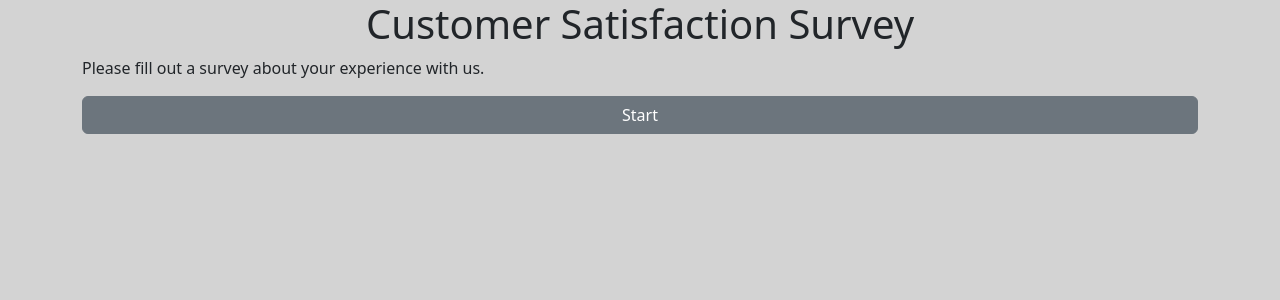
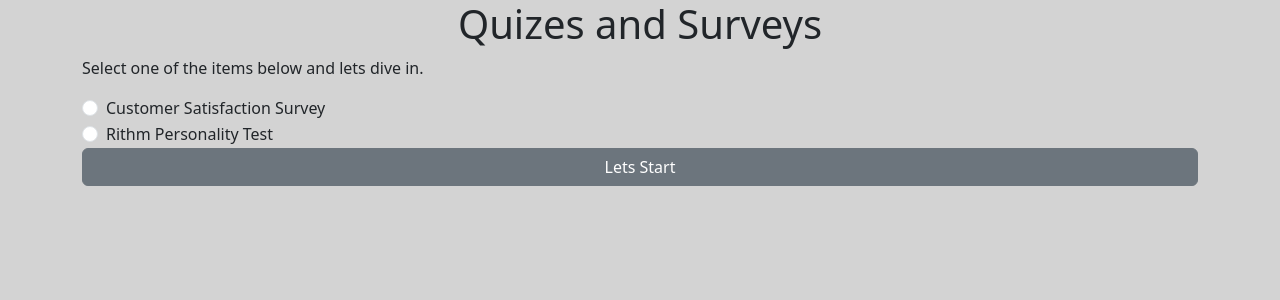
Before and after one commit to Fogaroli/Springboard_SoftwareEngineering, a Flask app: page / in a window 1280 px wide. Shown: the top 300 px of the page. Run offline with Flask 3, Linux system fonts and the light colour scheme; some libraries are stand-ins or nearby versions.

Commit message:
My take on the updtes of the survey/quiz exercise. Further Studies 6 was not completed.

```diff
--- a/Unit19-Flask_Fundamentals/19.3_FlaskTools/app.py
+++ b/Unit19-Flask_Fundamentals/19.3_FlaskTools/app.py
@@ -1,52 +1,122 @@
-from flask import Flask, request, render_template, redirect, flash, jsonify
+from flask import Flask, request, render_template, redirect, flash, session, url_for
 from flask_debugtoolbar import DebugToolbarExtension
 import surveys
 
 app = Flask(__name__)
 app.config["SECRET_KEY"] = "MySecretCode"
 debug = DebugToolbarExtension(app)
-
-responses = []
+app.config["DEBUG_TB_INTERCEPT_REDIRECTS"] = False
 
 
 @app.route("/")
 def homepage():
-    survey_title = surveys.satisfaction_survey.title
-    survey_instructions = surveys.satisfaction_survey.instructions
+    """
+    Function for the landing page.
+    The homepage should allow the user to select one of the available survey/quiz
+    Once the survey is selected the user can submit the selection to access the survey details.
+    """
+    survey_dic = {key: surveys.surveys[key].title for key in surveys.surveys.keys()}
+    return render_template("root.html", surveys=survey_dic)
+
+
+@app.route("/survey")
+def present_survey():
+    """
+    Function to load the survey details. This page uses the input of the selected survey form the homepage.
+    Once the user go through the instructions they can stat the quiz, which sends a POST request to the /start page.
+    """
+    survey_code = request.args["survey"]
+    survey_title = surveys.surveys[survey_code].title
+    survey_instructions = surveys.surveys[survey_code].instructions
     return render_template(
-        "root.html", title=survey_title, instructions=survey_instructions
+        "survey_start.html",
+        survey_code=survey_code,
+        title=survey_title,
+        instructions=survey_instructions,
     )
 
 
-@app.route("/questions/<int:question_number>")
-def question_page(question_number):
-    if question_number >= len(surveys.satisfaction_survey.questions):
-        return redirect("/final")
-    survey_title = surveys.satisfaction_survey.title
-    question_text = surveys.satisfaction_survey.questions[question_number].question
-    question_choices = surveys.satisfaction_survey.questions[question_number].choices
-    allow_text = surveys.satisfaction_survey.questions[question_number].allow_text
+@app.route("/start", methods=["POST"])
+def start_survey():
+    """
+    This function receives the POST request to start the survey and sets the required information in Flask Session.
+    This function checks if the survey was already started previously, to either continue from where it stopped,
+     or create the blank template to store the answers for the questions.
+    This fucntion calls the first question of the survey.
+    """
+    survey_code = request.form["survey_code"]
+    if survey_code not in session.keys():
+        session[survey_code] = True
+        session[f"resp_{survey_code}"] = {}
+        session.permanent = True
+    return redirect(f"/questions/{survey_code}/0")
+
+
+@app.route("/questions/<survey_code>/<int:question_number>")
+def question_page(survey_code, question_number):
+    """
+    This function should load the questions from the survey selected by the user.
+    The function checks the number of answers already stored in the session, and move to the correct question,
+    regardless of what the user selected as question number (From the previous functions, question 1 is always triggered first)
+    If answers to all questions are already provided this function redirects the suer to the results age.
+    NOTE - attempting to access a question that is not in the correct sequence will generate a notification to the user
+    that the incorrect question was selected, while the page is reloaded at the correct sequential question.
+
+    Once the user selects an answer and submit, a POST request is sent to the /answer route.
+    """
+    responses = session[f"resp_{survey_code}"]
+    if len(responses) >= len(surveys.surveys[survey_code].questions):
+        return redirect(f"/results/{survey_code}")
     if len(responses) == question_number:
+        survey_title = surveys.surveys[survey_code].title
+        question_text = surveys.surveys[survey_code].questions[question_number].question
+        question_choices = (
+            surveys.surveys[survey_code].questions[question_number].choices
+        )
+        allow_text = surveys.surveys[survey_code].questions[question_number].allow_text
         return render_template(
             "question.html",
+            question=question_number,
+            survey_code=survey_code,
             title=survey_title,
-            question=question_number,
             text=question_text,
             choices=question_choices,
             allow_text=allow_text,
         )
     else:
         flash("You tried to access an incorrect question, you have been redirected")
-        return redirect(f"/questions/{len(responses)}")
-
-
-@app.route("/final")
-def final_page():
-    return render_template("final.html")
+        return redirect(f"/questions/{survey_code}/{len(responses)}")
 
 
 @app.route("/answer", methods=["POST"])
 def answer():
-    responses.append(request.form["answer"])
+    """
+    This function process the answers for each question sent as a post request.
+    Question answers are stores in the Flask session (cookies)
+    The user is redirected to the next question.
+    """
+    survey_code = request.form["survey_code"]
+    responses = session[f"resp_{survey_code}"]
+    if "text_answer" in request.form:
+        text = request.form["text_answer"]
+    else:
+        text = ""
+    responses[request.form["question"]] = {
+        "answer": request.form["answer"],
+        "text": text,
+    }
+    session[f"resp_{survey_code}"] = responses
     next_question = int(request.form["question"]) + 1
-    return redirect(f"/questions/{next_question}")
+    return redirect(f"/questions/{survey_code}/{next_question}")
+
+
+@app.route("/results/<survey_code>")
+def show_results(survey_code):
+    """
+    This function is used to summarize the answers of the survey/quiz. Thsi page is triggered once all questions are answered.
+    The user is able to review the answers provided.
+    """
+    responses = session[f"resp_{survey_code}"]
+    return render_template(
+        "final.html", survey=surveys.surveys[survey_code], responses=responses
+    )
--- a/Unit19-Flask_Fundamentals/19.3_FlaskTools/templates/root.html
+++ b/Unit19-Flask_Fundamentals/19.3_FlaskTools/templates/root.html
@@ -1,7 +1,23 @@
-{% extends 'base.html' %} {% block title %}Survey{% endblock %} {% block body %}
+{% extends 'base.html' %} {% block title %}Incredible Surveys{% endblock %} {%
+block body %}
 
-<h1 class="h1">{{title}}</h1>
-<p>{{instructions}}</p>
-<a href="/questions/0" class="btn btn-secondary col-12"> Start </a>
+<h1 class="h1">Quizes and Surveys</h1>
+<p>Select one of the items below and lets dive in.</p>
+<form action="/survey" method="get">
+    {% if surveys|length > 0 %} {% for key in surveys.keys() %}
+    <div class="form-check">
+        <input
+            class="form-check-input"
+            type="radio"
+            id="{{key}}"
+            name="survey"
+            value="{{key}}" />
+        <label class="form-check-label" for="{{key}}"> {{surveys[key]}} </label>
+    </div>
+    {% endfor %} {% else %}
+    <p>Ops, sorry, there are no surveys available</p>
+    {% endif %}
+    <button class="btn btn-secondary col-12" type="submit">Lets Start</button>
+</form>
 
 {% endblock %}
```
Also changed, not shown: Unit19-Flask_Fundamentals/19.3_FlaskTools/templates/final.html (+16 -1 lines), Unit19-Flask_Fundamentals/19.3_FlaskTools/templates/question.html (+8 -1 lines), Unit19-Flask_Fundamentals/19.3_FlaskTools/templates/survey_start.html (added, +10 -0 lines).
